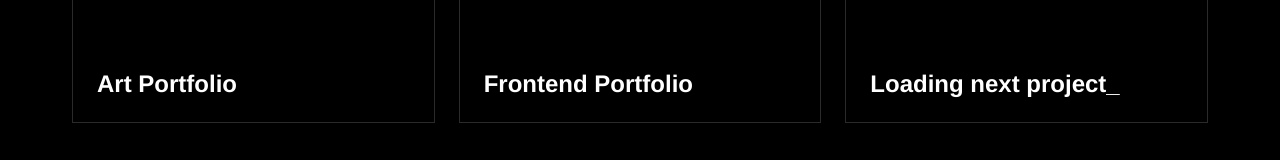
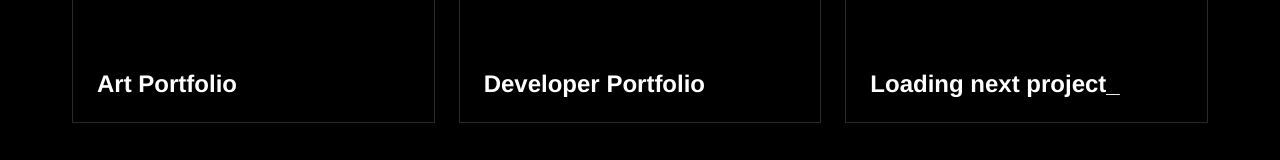
Before and after one commit to OscarAlmaraz350/developer-portfolio, a React (Vite) app: page / in a window 1280 px wide. Shown: the part 3074-3234 px from the top of the page. Built offline with nearby package versions, Linux system fonts and the light colour scheme.

Commit message:
Refine projects content

```diff
--- a/src/components/Projects.tsx
+++ b/src/components/Projects.tsx
@@ -2,30 +2,30 @@ import { useState } from "react";
 
 const projects = [
   {
-    title: "Art Portfolio",
+    title: 'Art Portfolio',
     description:
-      "Responsive portfolio for showcasing digital artwork with grid layout and modal preview.",
-    stack: ["CSS", "JavaScript", "TypeScript"],
-    liveUrl: "#",
-    githubUrl: "#",
+      'A responsive gallery built to showcase digital artwork, featuring a grid layout, modal preview and clean visual structure.',
+    stack: ['CSS', 'TypeScript', 'JavaScript', 'Responsive Design'],
+    liveUrl: '#',
+    githubUrl: '#',
   },
   {
-    title: "Frontend Portfolio",
+    title: 'Developer Portfolio',
     description:
-      "A clean responsive web project focused on layout, structure and usability.",
-    stack: ["React", "TypeScript", "CSS"],
-    liveUrl: "#",
-    githubUrl: "#",
+      'A minimal frontend portfolio focused on responsive layouts, component structure, dark UI and clean interaction design.',
+    stack: ['React', 'TypeScript', 'CSS', 'GitHub Pages'],
+    liveUrl: '#',
+    githubUrl: '#',
   },
   {
-    title: "Loading next project",
+    title: 'Loading next project',
     description:
-      "Currently building new frontend experiments and responsive interfaces.",
-    stack: ["In Progress"],
-    liveUrl: "#",
-    githubUrl: "#",
+      'Currently building new frontend experiments focused on interfaces, accessibility and responsive web experiences.',
+    stack: ['In Progress'],
+    liveUrl: '#',
+    githubUrl: '#',
   },
-];
+]
 
 function Projects() {
   const [activeProject, setActiveProject] = useState<string | null>(null);
```
